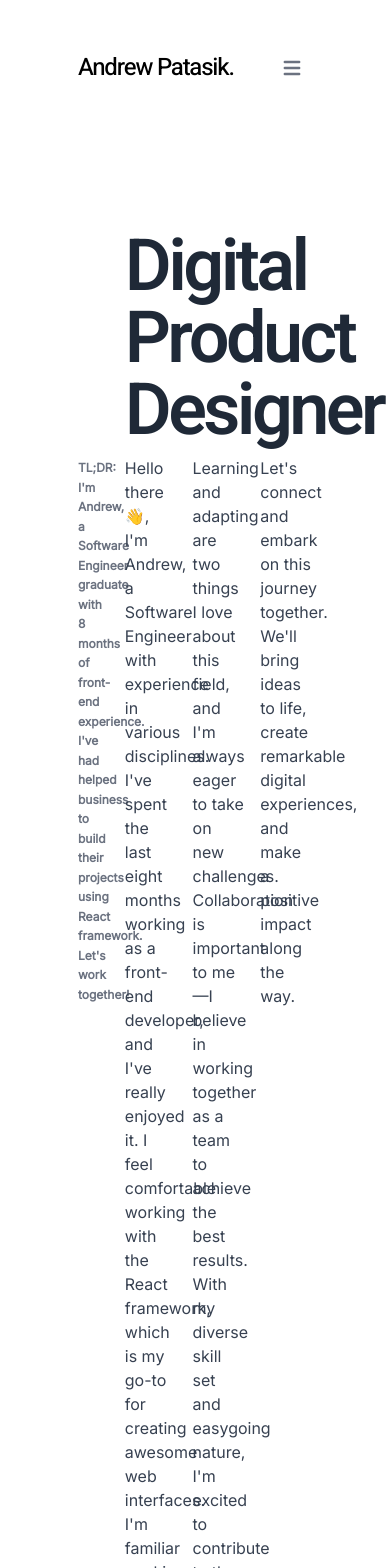
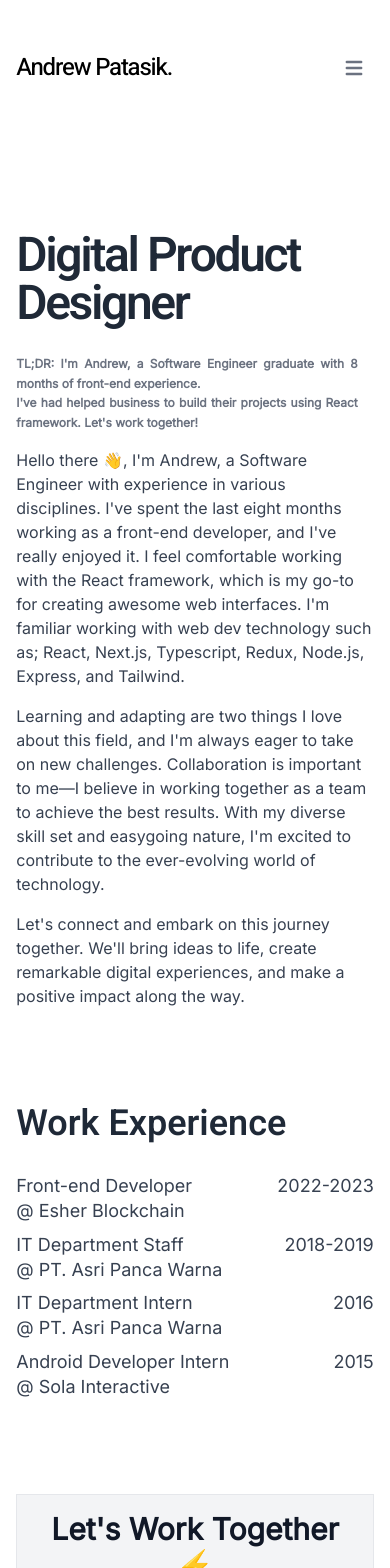
Before and after one commit to andrewpatasik/andrewpatasik.github.io, a React (Vite) app: page / in a window 390 px wide. Shown: the top 1568 px of the page. Built offline with nearby package versions, Linux system fonts and the light colour scheme.

Commit message:
mobile-view breakpoint wip

```diff
--- a/index.html
+++ b/index.html
@@ -4,7 +4,7 @@
     <meta charset="UTF-8" />
     <link rel="icon" type="image/svg+xml" href="/vite.svg" />
     <meta name="viewport" content="width=device-width, initial-scale=1.0" />
-    <title>Vite + React + TS</title>
+    <title>Web Developer | Andrew Patasik</title>
   </head>
   <body>
     <div id="root"></div>
--- a/package.json
+++ b/package.json
@@ -6,6 +6,7 @@
   "scripts": {
     "dev": "vite",
     "build": "tsc && vite build",
+    "deploy": "gh-pages -d dist",
     "lint": "eslint src --ext ts,tsx --report-unused-disable-directives --max-warnings 0",
     "preview": "vite preview"
   },
@@ -13,8 +14,11 @@
     "@fontsource/heebo": "^5.0.1",
     "@fontsource/inter": "^5.0.1",
     "@heroicons/react": "^2.0.18",
+    "@types/react-lazy-load-image-component": "^1.5.3",
+    "gh-pages": "^5.0.0",
     "react": "^18.2.0",
-    "react-dom": "^18.2.0"
+    "react-dom": "^18.2.0",
+    "react-lazy-load-image-component": "^1.6.0"
   },
   "devDependencies": {
     "@types/react": "^18.0.28",
--- a/src/App.tsx
+++ b/src/App.tsx
@@ -6,7 +6,7 @@ function App() {
   return (
     <div
       style={{ fontFamily: "inter, sans-serif" }}
-      className="flex flex-col w-3/5 mx-auto"
+      className="flex flex-col w-11/12 lg:max-2xl:w-4/5 2xl:w-3/5 mx-auto"
     >
       <Navbar />
       <Home />
--- a/src/components/Card.tsx
+++ b/src/components/Card.tsx
@@ -1,15 +1,23 @@
+import { LazyLoadImage } from "react-lazy-load-image-component";
+
 interface CardProps {
   item: any;
 }
 
 const Card = ({ item }: CardProps) => {
   return (
-    <div className="max-w-sm bg-white">
+    <div className="lg:max-w-sm bg-white">
       <a href="#">
-        <img
+        {/* <img
           className="w-full h-[160px] object-cover"
           src={item.img}
           alt=""
+        /> */}
+        <LazyLoadImage
+          alt={item.name}
+          className="w-full h-[160px] object-cover"
+          effect="opacity"
+          src={item.img}
         />
       </a>
       <div>
@@ -21,7 +29,9 @@ const Card = ({ item }: CardProps) => {
         <p className="mb-3 font-normal text-gray-700">{item.description}</p>
         <a
           href={item.link}
-          className={`${item.link === '#' && "disabled:opacity-30 line-through"} inline-flex items-center py-2 text-sm font-medium text-center text-blue-700`}
+          className={`${
+            item.link === "#" && "disabled:opacity-30 line-through"
+          } inline-flex items-center py-2 text-sm font-medium text-center text-blue-700`}
         >
           Read more
           <svg
@@ -32,9 +42,9 @@ const Card = ({ item }: CardProps) => {
             xmlns="http://www.w3.org/2000/svg"
           >
             <path
-              fill-rule="evenodd"
+              fillRule="evenodd"
               d="M10.293 3.293a1 1 0 011.414 0l6 6a1 1 0 010 1.414l-6 6a1 1 0 01-1.414-1.414L14.586 11H3a1 1 0 110-2h11.586l-4.293-4.293a1 1 0 010-1.414z"
-              clip-rule="evenodd"
+              clipRule="evenodd"
             ></path>
           </svg>
         </a>
--- a/src/components/Navbar.tsx
+++ b/src/components/Navbar.tsx
@@ -28,9 +28,9 @@ export const Navbar = () => {
             xmlns="http://www.w3.org/2000/svg"
           >
             <path
-              fill-rule="evenodd"
+              fillRule="evenodd"
               d="M3 5a1 1 0 011-1h12a1 1 0 110 2H4a1 1 0 01-1-1zM3 10a1 1 0 011-1h12a1 1 0 110 2H4a1 1 0 01-1-1zM3 15a1 1 0 011-1h12a1 1 0 110 2H4a1 1 0 01-1-1z"
-              clip-rule="evenodd"
+              clipRule="evenodd"
             ></path>
           </svg>
         </button>
--- a/src/pages/Layout/contentLayout.tsx
+++ b/src/pages/Layout/contentLayout.tsx
@@ -10,8 +10,8 @@ const ContentLayout: FC<ContentLayoutProps> = ({
   className,
 }: ContentLayoutProps) => {
   return (
-    <div className={`grid grid-cols-5 ${className}`}>
-      <div></div>
+    <div className={`grid grid-cols-5 gap-4 sm:gap-0 ${className}`}>
+      <div className="hidden md:block"></div>
       {children}
     </div>
   );
--- a/src/pages/home.tsx
+++ b/src/pages/home.tsx
@@ -1,8 +1,10 @@
+import { Suspense, lazy } from "react";
 import ContentLayout from "./Layout/contentLayout";
 import About from "./section/about";
 import Contact from "./section/contact";
-import Experience from "./section/experience";
 import Project from "./section/project";
+
+const Experience = lazy(() => import("./section/experience"));
 
 const Home = () => {
   return (
@@ -10,12 +12,14 @@ const Home = () => {
       <ContentLayout className="mt-32 mb-12">
         <About />
       </ContentLayout>
-      <ContentLayout className="my-12">
-        <Experience />
+      <ContentLayout className="my-24">
+        <Suspense fallback={<div>loading</div>}>
+          <Experience />
+        </Suspense>
       </ContentLayout>
-      <ContentLayout className="my-12">
+      {/* <ContentLayout className="my-12">
         <Project />
-      </ContentLayout>
+      </ContentLayout> */}
       <Contact />
     </div>
   );
--- a/src/pages/section/about.tsx
+++ b/src/pages/section/about.tsx
@@ -1,15 +1,16 @@
+
 const About = () => {
   return (
     <>
-      <div className="col-span-4">
+      <div className="col-span-5 lg:col-span-4">
         <h1
           style={{ fontFamily: "heebo, sans-serif" }}
-          className="text-7xl text-gray-800 font-semibold tracking-tighter mb-2"
+          className="text-5xl text-gray-800 font-semibold tracking-tighter mb-2 sm:max-md:text-6xl md:text-7xl lg:mb-4"
         >
           Digital Product Designer
         </h1>
       </div>
-      <aside className="text-xs pt-0.5 mr-4 text-gray-500 text-justify font-bold leading-relaxed">
+      <aside className="text-xs pt-0.5 mr-4 text-gray-500 text-justify font-bold leading-relaxed col-span-5 lg:col-auto">
         <p>
           TL;DR: I'm Andrew, a Software Engineer graduate with 8 months of
           front-end experience.
@@ -18,7 +19,7 @@ const About = () => {
           framework. Let's work together!
         </p>
       </aside>
-      <article className="col-span-4 grid grid-cols-3 gap-4">
+      <article className="col-span-5 lg:col-span-4 grid grid-cols-1 lg:grid-cols-3 gap-4">
         <p>
           Hello there 👋, I'm Andrew, a Software Engineer with experience in
           various disciplines. I've spent the last eight months working as a
--- a/src/pages/section/contact.tsx
+++ b/src/pages/section/contact.tsx
@@ -10,7 +10,7 @@ const Contact = () => {
         Have interesting project? can my skillset help you? don't hesitate to contact me.
       </p>
       <div className="w-full items-center justify-center space-y-4 sm:flex sm:space-y-0 sm:space-x-4">
-        <Textarea />
+        {/* <Textarea /> */}
       </div>
     </div>
   );
--- a/src/pages/section/experience.tsx
+++ b/src/pages/section/experience.tsx
@@ -6,26 +6,26 @@ const Experience = () => {
           style={{ fontFamily: "heebo, sans-serif" }}
           className="text-4xl text-gray-800 font-semibold tracking-normal mb-3"
         >
-          Working Experience
+          Work Experience
         </h1>
       </div>
       <aside className="text-xs pt-0.5 mr-4 text-gray-500 text-justify font-bold leading-relaxed">
       </aside>
-      <article className="col-span-4 text-lg space-y-2">
+      <article className="col-span-5 lg:col-span-4 text-lg space-y-2">
         <div className="flex flex-row justify-between">
-          <p>Front-end Developer @ Esher Blockchain</p>
+          <p>Front-end Developer <span className="block sm:inline-block leading-tight">@ Esher Blockchain</span></p>
           <p>2022-2023</p>
         </div>
         <div className="flex flex-row justify-between">
-          <p>IT Department Staff @ PT. Asri Panca Warna</p>
+          <p>IT Department Staff <span className="block sm:inline-block leading-tight">@ PT. Asri Panca Warna</span></p>
           <p>2018-2019</p>
         </div>
         <div className="flex flex-row justify-between">
-          <p>IT Department Intern @ PT. Asri Panca Warna</p>
+          <p>IT Department Intern <span className="block sm:inline-block leading-tight">@ PT. Asri Panca Warna</span></p>
           <p>2016</p>
         </div>
         <div className="flex flex-row justify-between">
-          <p>Android Developer Intern @ Sola Interactive</p>
+          <p>Android Developer Intern <span className="block sm:inline-block leading-tight">@ Sola Interactive</span></p>
           <p>2015</p>
         </div>
 
--- a/src/pages/section/project.tsx
+++ b/src/pages/section/project.tsx
@@ -19,7 +19,7 @@ const Project = () => {
           ultrices enim vitae, rhoncus velit. Fusce sit amet bibendum ex.
         </p>
       </aside>
-      <article className="col-span-4 grid grid-cols-3 gap-4">
+      <article className="col-span-4 grid grid-cols-1 sm:grid-cols-2 lg:grid-cols-3 gap-4">
         {projectData.map((item, index) => (
           <Card key={index} item={item} />
         ))}
```
Also changed, not shown: 1 other file (tests, documents, lock files or other folders).
